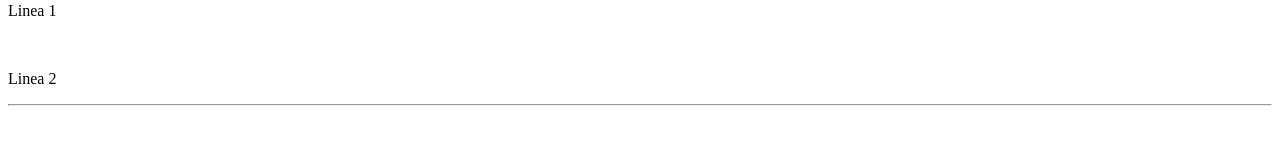
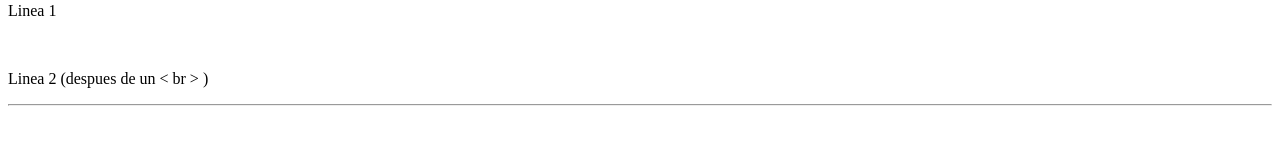
Before and after one commit to josue-j-fernandez/labohtml, a plain HTML site: page index.html in a window 1280 px wide. Shown: the part 275-420 px from the top of the page. Drawn offline with Linux system fonts and the light colour scheme.

Commit message:
fix:Linea con error  laboratorio HTML 02/09

```diff
--- a/index.html
+++ b/index.html
@@ -12,7 +12,7 @@
     <h2>1) Parrafos,saltos de linea y separadores</h2>
     <p>Este es un parrfo de ejemplo.Recuerda que el navegador ignora multiples espacios.Si necesita un salto de liena utiliza &lt br &gt.  </p><br>
     <p>Linea 1</p> <br>
-    <p>Linea 2</p>
+    <p>Linea 2 (despues de un &lt br &gt )</p>
     <hr>
 
 
```
